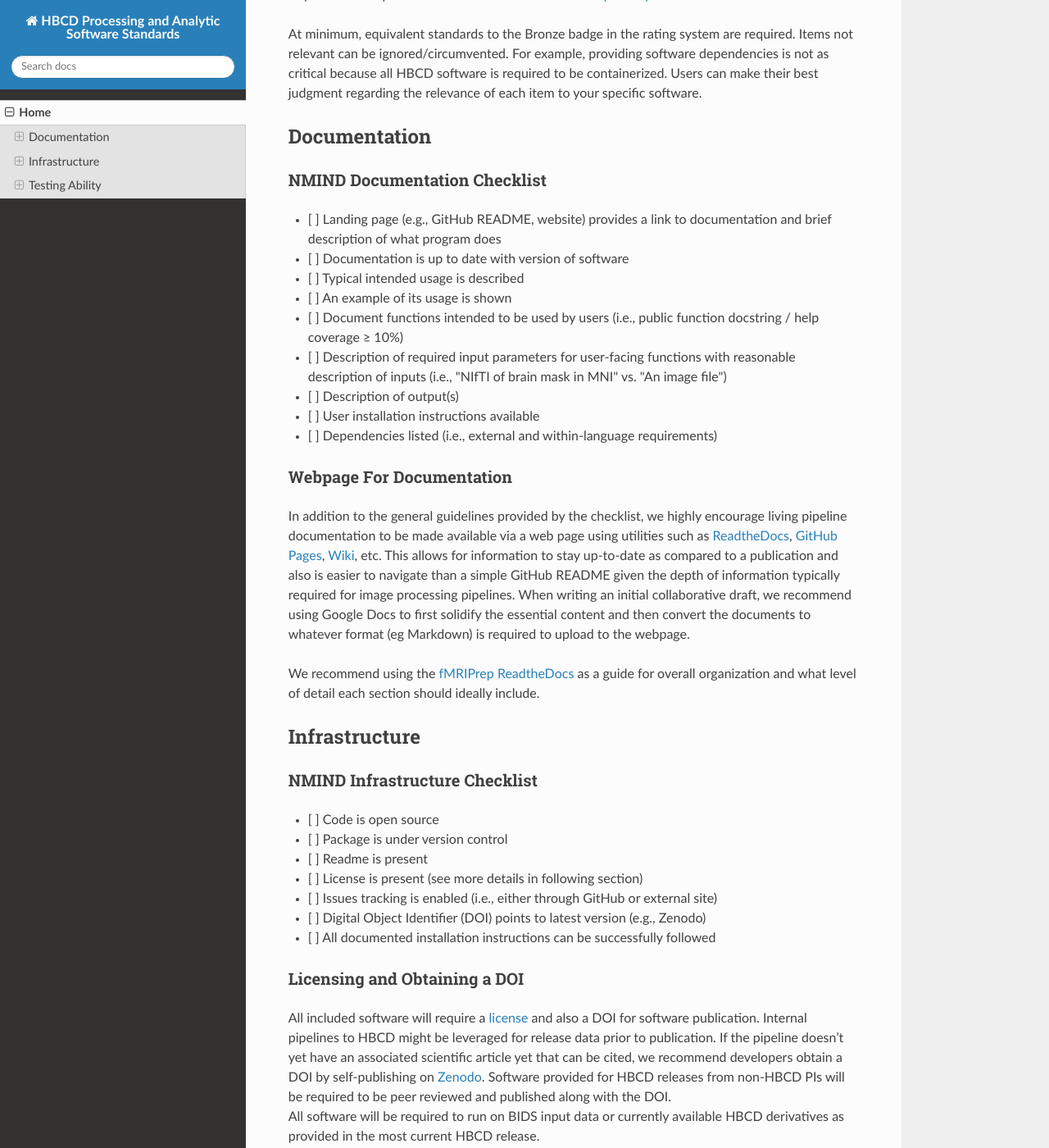
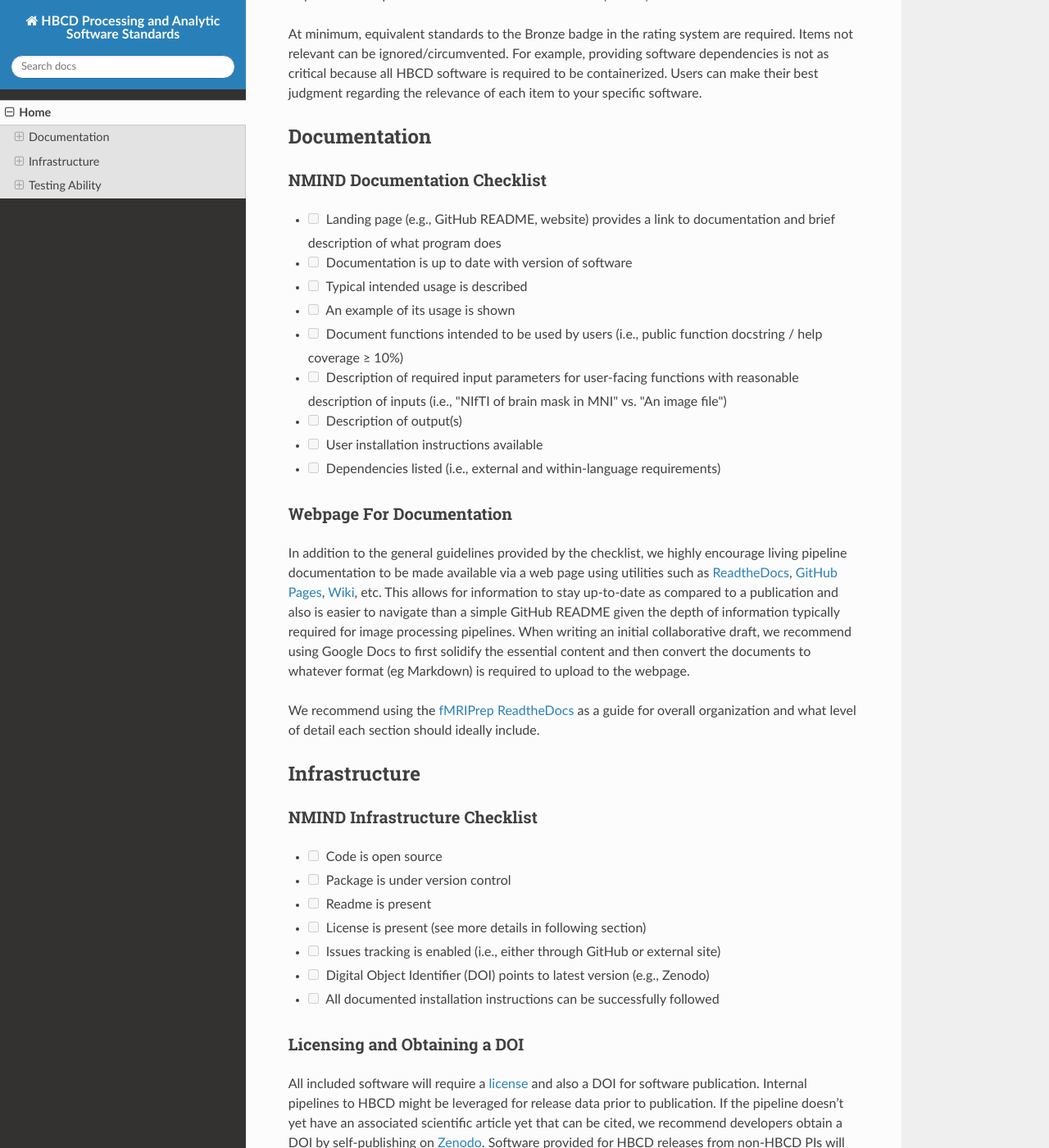
Before and after one commit to DCAN-Labs/hbcd-standards-RTDs, an MkDocs documentation site: the page built from docs/index.md, in a window 1280 px wide and 1400 px high, scrolled down 418 px. Shown: the whole window at 82% size. Built offline with MkDocs 1.6.1, drawn with Linux system fonts in a browser that asks for light colours; nearby versions of some CDN libraries; some of the changed text lies outside the part shown.

Commit message:
added pymdownx.tasklist extension to render checkboxes

```diff
--- a/mkdocs.yml
+++ b/mkdocs.yml
@@ -1,5 +1,7 @@
 site_name: HBCD Processing and Analytic Software Standards
 theme: readthedocs
+markdown_extensions:
+  - pymdownx.tasklist
 plugins:
   - search
 docs_dir: docs
```
